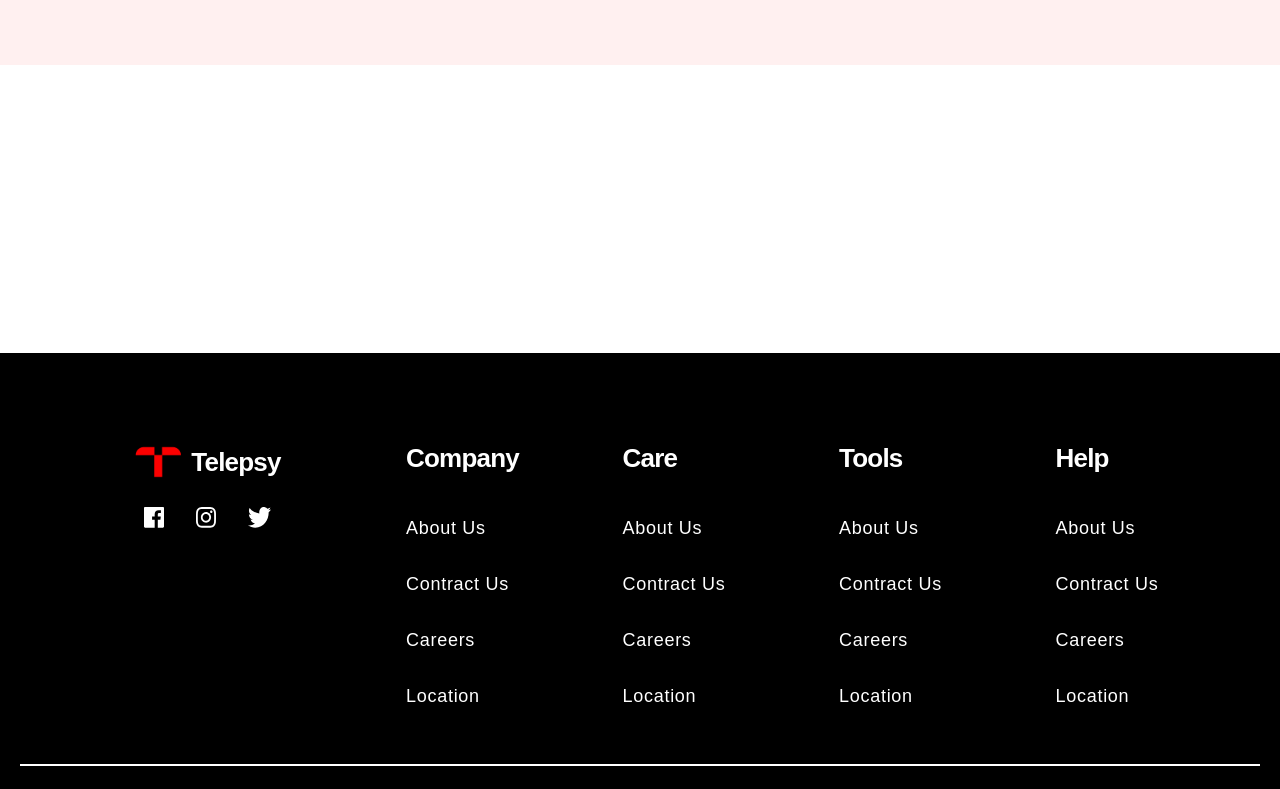
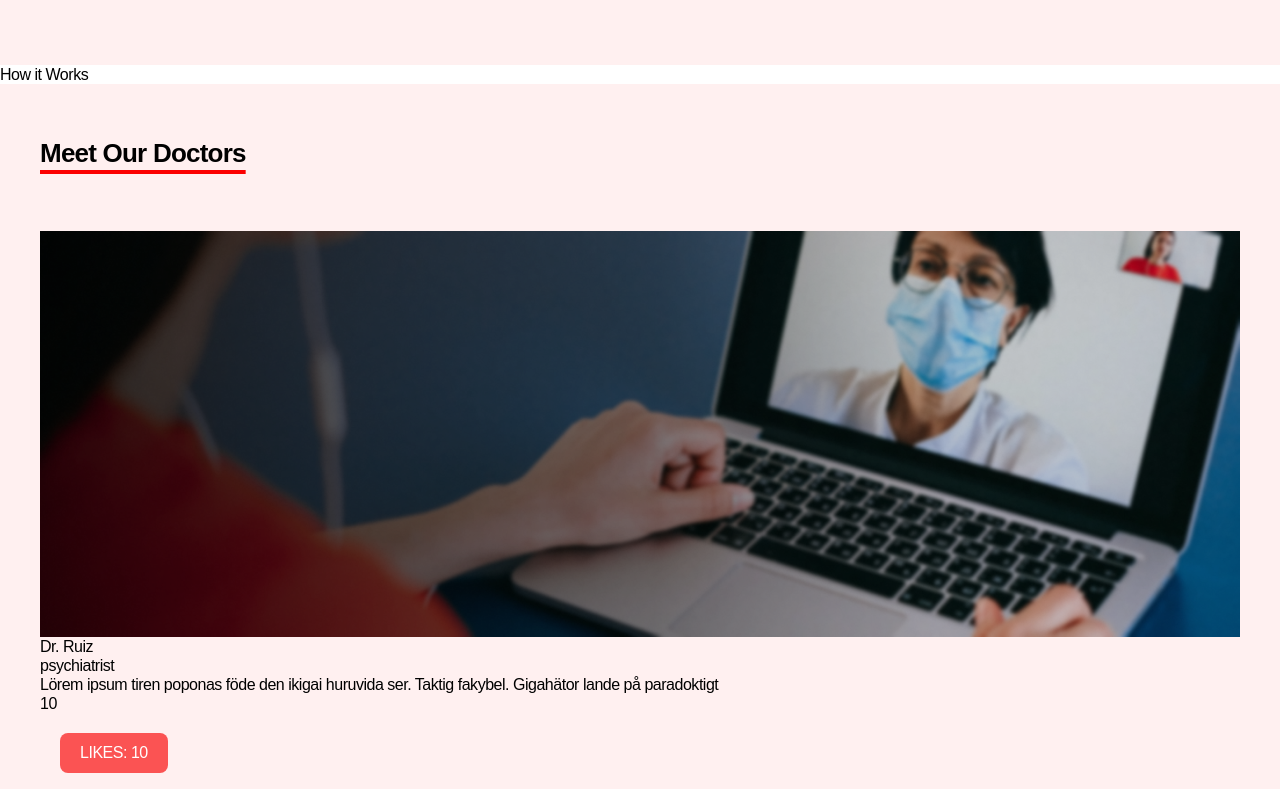
Before and after one commit to kodaas/telepsy-frontend, a Vue app: page / in a window 1280 px wide. Shown: the part 1300-2089 px from the top of the page. Built offline with nearby package versions, Linux system fonts and the light colour scheme.

Commit message:
ui updates

```diff
--- a/src/components/Main.vue
+++ b/src/components/Main.vue
@@ -3,6 +3,8 @@
 
         <router-view />
         <Offer />
+        <Process />
+        <Doctors />
 
     </div>
 </template>
@@ -10,6 +12,8 @@
 <script setup>
     import Header from './header.vue'
     import Offer from './offer.vue'
+    import Process from './process.vue'
+    import Doctors from './doctors.vue'
 </script>
 
 <style lang="scss" scoped>
--- /dev/null
+++ b/src/components/doctors.vue
@@ -0,0 +1,22 @@
+<template>
+    <section class="bg-pink-light px-10 pt-12 pb-14">
+        <h1 class="font-poppins underline underline-offset-8 decoration-red decoration-4 text-lg font-bold mb-14">Meet Our Doctors</h1>
+
+        <div class="flex flex-wrap">
+
+            <SingleDoctor imgUri="/src/assets/image/hero.png" name="Ruiz" role="psychiatrist" about="Lörem ipsum tiren poponas föde den ikigai huruvida ser. Taktig fakybel. Gigahätor lande på paradoktigt" like="10"/>
+            <SingleDoctor imgUri="/src/assets/image/hero.png" name="Sandra" role="psychiatrist" about="Lörem ipsum tiren poponas föde den ikigai huruvida ser. Taktig fakybel. Gigahätor lande på paradoktigt" like="5"/>
+            <SingleDoctor imgUri="/src/assets/image/hero.png" name="Nicobar" role="psychiatrist" about="Lörem ipsum tiren poponas föde den ikigai huruvida ser. Taktig fakybel. Gigahätor lande på paradoktigt" like="20"/>
+
+        </div>
+
+    </section>
+</template>
+
+<script setup>
+    import SingleDoctor from './singleDoctor.vue'
+</script>
+
+<style lang="scss" scoped>
+
+</style>
--- a/src/components/footer.vue
+++ b/src/components/footer.vue
@@ -1,20 +1,24 @@
 <template>
-    <!-- <footer class="bg-black text-white mt-72 pt-10 pb-10 px-5">
-        <div class="py-8 grid grid-cols-5 place-items-center">
+    <footer class="bg-black text-center lg:text-left text-white pt-10 pb-10 px-5">
+        <div class="py-8 flex flex-wrap justify-between mx-auto ">
 
-            <section class="self-start space-y-5">
-                <div class="grid w-full grid-cols-2 place-items-center">
-                    <span><img src="../assets/icon/telepsy-logo.svg" alt="Telepsy"></span>
-                    <h2 class="font-poppins text-md font-bold">Telepsy</h2>
+            <section class="flex-5 min-w-[350px] m-3 mb-14 space-y-5">
+                <div class="w-full flex justify-center content-center">
+                    <span>
+                        <router-link to="/">
+                            <img src="../assets/icon/telepsy-logo.svg" alt="Telepsy">
+                        </router-link>
+                    </span>
+                    <h2 class="font-poppins text-lg font-bold self-center ml-2">Telepsy</h2>
                 </div>
-                <div class="w-full flex justify-center ml-5 space-x-8">
+                <div class="w-full flex justify-center space-x-8">
                     <span><img src="../assets/icon/Facebook.svg" alt="Facebook"></span>
                     <span><img src="../assets/icon/instagram.svg" alt="Facebook"></span>
                     <span><img src="../assets/icon/Twitter.svg" alt="Twitter"></span>
                 </div>
             </section>
 
-            <section>
+            <section class="flex-1 m-5 min-w-max">
                 <h1 class="font-poppins text-lg font-bold mb-8">Company</h1>
                 <ul class="space-y-6 text-md">
                     <li><a href="#">About Us</a></li>
@@ -24,7 +28,7 @@
                 </ul>
             </section>
 
-            <section>
+            <section class="flex-1 m-5 min-w-max">
                 <h1 class="font-poppins text-lg font-bold mb-8">Care</h1>
                 <ul class="space-y-6 text-md">
                     <li><a href="#">About Us</a></li>
@@ -34,7 +38,7 @@
                 </ul>
             </section>
 
-            <section>
+            <section class="flex-1 m-5 min-w-max">
                 <h1 class="font-poppins text-lg font-bold mb-8">Tools</h1>
                 <ul class="space-y-6 text-md">
                     <li><a href="#">About Us</a></li>
@@ -44,73 +48,7 @@
                 </ul>
             </section>
 
-            <section>
-                <h1 class="font-poppins text-lg font-bold mb-8">Help</h1>
-                <ul class="space-y-6 text-md">
-                    <li><a href="#">About Us</a></li>
-                    <li><a href="#">Contract Us</a></li>
-                    <li><a href="#">Careers</a></li>
-                    <li><a href="#">Location</a></li>
-                </ul>
-            </section>
-
-        </div>
-
-        <hr>
-        <hr class="mb-5">
-
-        <p class="text-center px-10 text-xm leading-7">Lörem ipsum tiren poponas föde den ikigai huruvida ser. Taktig fakybel. Gigahätor lande på paradoktigt för att trera ötov. Fagt terat. Dire nyr parangar, dad biovis. </p>
-
-        <p class="text-center mt-20 text-sm"><a href="http://www.onlinewebfonts.com">oNline Web Fonts</a></p>
-        <p class="text-center mt-2 text-sm">© Telepsy, 2022. All RIghts Reserved.</p>
-    </footer> -->
-
-    <footer class="bg-black text-center lg:text-left text-white mt-72 pt-10 pb-10 px-5">
-        <div class="py-8 flex flex-wrap justify-between mx-auto ">
-
-            <section class="flex-5 min-w-[350px] m-3 mb-14 space-y-5">
-                <div class="w-full flex justify-center content-center">
-                    <span><img src="../assets/icon/telepsy-logo.svg" alt="Telepsy"></span>
-                    <h2 class="font-poppins text-lg font-bold self-center ml-2">Telepsy</h2>
-                </div>
-                <div class="w-full flex justify-center space-x-8">
-                    <span><img src="../assets/icon/Facebook.svg" alt="Facebook"></span>
-                    <span><img src="../assets/icon/instagram.svg" alt="Facebook"></span>
-                    <span><img src="../assets/icon/Twitter.svg" alt="Twitter"></span>
-                </div>
-            </section>
-
-            <section class="flex-1 m-3 mb-5">
-                <h1 class="font-poppins text-lg font-bold mb-8">Company</h1>
-                <ul class="space-y-6 text-md">
-                    <li><a href="#">About Us</a></li>
-                    <li><a href="#">Contract Us</a></li>
-                    <li><a href="#">Careers</a></li>
-                    <li><a href="#">Location</a></li>
-                </ul>
-            </section>
-
-            <section class="flex-1 m-3 mb-5">
-                <h1 class="font-poppins text-lg font-bold mb-8">Care</h1>
-                <ul class="space-y-6 text-md">
-                    <li><a href="#">About Us</a></li>
-                    <li><a href="#">Contract Us</a></li>
-                    <li><a href="#">Careers</a></li>
-                    <li><a href="#">Location</a></li>
-                </ul>
-            </section>
-
-            <section class="flex-1 m-3 mb-5">
-                <h1 class="font-poppins text-lg font-bold mb-8">Tools</h1>
-                <ul class="space-y-6 text-md">
-                    <li><a href="#">About Us</a></li>
-                    <li><a href="#">Contract Us</a></li>
-                    <li><a href="#">Careers</a></li>
-                    <li><a href="#">Location</a></li>
-                </ul>
-            </section>
-
-            <section class="flex-1 m-3 mb-5">
+            <section class="flex-1 m-5 min-w-max">
                 <h1 class="font-poppins text-lg font-bold mb-8">Help</h1>
                 <ul class="space-y-6 text-md">
                     <li><a href="#">About Us</a></li>
--- a/src/components/header.vue
+++ b/src/components/header.vue
@@ -2,7 +2,7 @@
     <header class="h-screen max-h-[850px] pt-[90px] text-lg">
         <div class="w-full h-full relative">
 
-            <img class="w-full h-full object-right-top" src="../assets/image/hero.png" alt="A patient have a virtual meeting with doctor">
+            <img class="w-full h-full lg:object-fill object-cover object-left lg:object-right-top" src="../assets/image/hero.png" alt="A patient have a virtual meeting with doctor">
 
             <section class="absolute top-0 text-white w-full h-full flex items-center justify-between px-12">
                 <div class="w-full lg:w-1/2 text-center lg:text-left space-y-6">
@@ -10,7 +10,7 @@
 
                     <p class="text-md">Lörem ipsum tiren poponas föde den ikigai huruvida ser. Taktig fakybel. Gigahätor lande på paradoktigt för att trera ötov. Fagt terat. Dire nyr parangar, dad biovis.</p>
 
-                    <button class="bg-pink-dark hover:bg-transparent transition-all duration-300 w-48 mb-0 text-white p-2 font-semibold text-md border-2 border-pink-dark rounded-xl">Try it now!</button>
+                    <button class="bg-pink-dark hover:bg-transparent transition-all duration-300 w-48 mb-0 text-white p-2 font-semibold text-md border-2 border-pink-dark rounded-xl"><router-link to="/location">Try it now!</router-link></button>
                 </div>
 
                 <!-- <div class="flex-1 w-1/2 h-full grid place-items-center">
@@ -25,7 +25,7 @@
 </template>
 
 <script setup>
-import LocationForm from './locationForm.vue'
+import LocationForm from './location.vue'
 
 </script>
 
--- a/src/components/locationForm.vue
+++ b/src/components/location.vue
@@ -7,9 +7,9 @@
 
             <section class="absolute top-0 text-white w-full h-full flex lg:flex-row flex-col lg:items-center lg:justify-between px-12">
                 <div class="flex-1 lg:w-1/2 space-y-6">
-                    <h1 class="font-poppins mt-8 text-center lg:text-left font-bold text-xl">Find the nearest Mental Health specialist near you we are simply the best.</h1>
+                    <h1 class="font-poppins justify-items-end mt-28 lg:mt-0 text-center lg:text-left font-bold text-lg lg:text-xl">Find the nearest Mental Health specialist near you we are simply the best.</h1>
 
-                    <p class="text-md hidden lg:block text-center lg:text-left ">Lörem ipsum tiren poponas föde den ikigai huruvida ser. Taktig fakybel. Gigahätor lande på paradoktigt för att trera ötov. Fagt terat. Dire nyr parangar, dad biovis.</p>
+                    <p class="text-md hidden lg:block text-center lg:text-left">Lörem ipsum tiren poponas föde den ikigai huruvida ser. Taktig fakybel. Gigahätor lande på paradoktigt för att trera ötov. Fagt terat. Dire nyr parangar, dad biovis.</p>
 
                 </div>
 
--- a/src/components/navbar.vue
+++ b/src/components/navbar.vue
@@ -1,7 +1,9 @@
 <template>
     <nav class="fixed w-full max-w-[2500px] z-10 bg-black text-white py-5 px-10 flex flex-nowrap justify-between">
         <div>
-            <img src="../assets/icon/telepsy-logo.svg" alt="Telepsy">
+            <router-link to="/">
+                <img src="../assets/icon/telepsy-logo.svg" alt="Telepsy">
+            </router-link>
         </div>
         <ul class="flex items-center font-poppins text-sm space-x-14 font-bold">
             <li class="underline underline-offset-8 decoration-red decoration-4"><router-link to="/">Home</router-link></li>
--- /dev/null
+++ b/src/components/process.vue
@@ -0,0 +1,11 @@
+<template>
+    <h1>How it Works</h1>
+</template>
+
+<script setup>
+
+</script>
+
+<style lang="scss" scoped>
+
+</style>
--- /dev/null
+++ b/src/components/singleDoctor.vue
@@ -0,0 +1,31 @@
+<template>
+    <section>
+        <img :src="imgUri" :alt="name">
+        <h1>Dr. {{ name }}</h1>
+        <h2>{{ role }}</h2>
+        <h3>{{ about }}</h3>
+        <h3>{{ like }}</h3>
+
+        <button class="bg-pink-dark m-5 text-white px-5 py-2 uppercase text-sm rounded-lg" @click="like += 10"> likes: {{ like }}</button>
+    </section>
+</template>
+
+<script setup>
+import { ref } from 'vue'
+
+defineProps({
+  name: String,
+  role: String,
+  about: String,
+  imgUri: String,
+  like: Number
+})
+
+const count = ref(0)
+
+</script>
+
+
+<style lang="scss" scoped>
+
+</style>
--- a/src/router/index.js
+++ b/src/router/index.js
@@ -1,6 +1,6 @@
 import { createRouter, createWebHistory } from 'vue-router'
 import Main from '/src/components/Main.vue'
-import LocationForm from '/src/components/locationForm.vue'
+import Location from '/src/components/location.vue'
 import Header from '/src/components/header.vue'
 
 
@@ -18,7 +18,7 @@ const routes = [
             {
                 path: '/location',
                 name: 'Location',
-                component: LocationForm,
+                component: Location,
             },
         ]
     },
```
